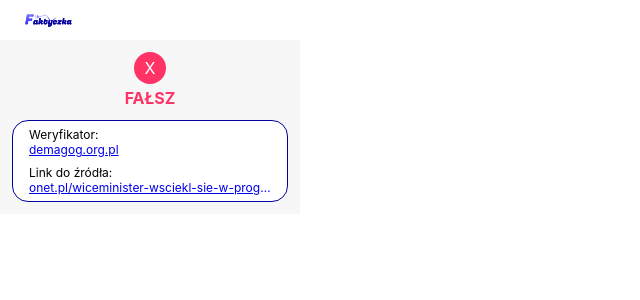
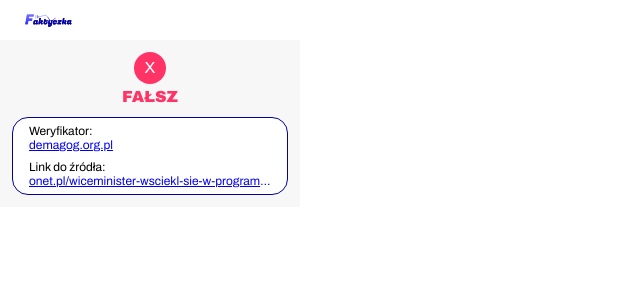
Before and after one commit to CodersCamp2021-HK/CodersCamp2021.Hackathon, a React (Vite) app in the folder packages/extension/: page / in a window 1280 px wide. Shown: the top 300 px of the page, without its empty margins (0-640 px from the left). Built offline with nearby package versions, Linux system fonts and the light colour scheme.

Commit message:
feat(extension): add Archivo font

```diff
--- a/packages/extension/index.html
+++ b/packages/extension/index.html
@@ -5,6 +5,9 @@
     <link rel="icon" type="image/svg+xml" href="/src/favicon.svg" />
     <meta name="viewport" content="width=device-width, initial-scale=1.0" />
     <title>Faktyczka</title>
+    <link rel="preconnect" href="https://fonts.googleapis.com" />
+    <link rel="preconnect" href="https://fonts.gstatic.com" crossorigin />
+    <link href="https://fonts.googleapis.com/css2?family=Archivo:wght@400;900&display=swap" rel="stylesheet" />
   </head>
   <body>
     <div id="root"></div>
--- a/packages/extension/src/popup/index.css
+++ b/packages/extension/src/popup/index.css
@@ -1,6 +1,6 @@
 body {
-  font-family: -apple-system, BlinkMacSystemFont, 'Segoe UI', 'Roboto', 'Oxygen', 'Ubuntu', 'Cantarell', 'Fira Sans',
-    'Droid Sans', 'Helvetica Neue', sans-serif;
+  font-family: 'Archivo', -apple-system, BlinkMacSystemFont, 'Segoe UI', 'Roboto', 'Oxygen', 'Ubuntu', 'Cantarell',
+    'Fira Sans', 'Droid Sans', 'Helvetica Neue', sans-serif;
   -webkit-font-smoothing: antialiased;
   -moz-osx-font-smoothing: grayscale;
   width: 300px;
```
